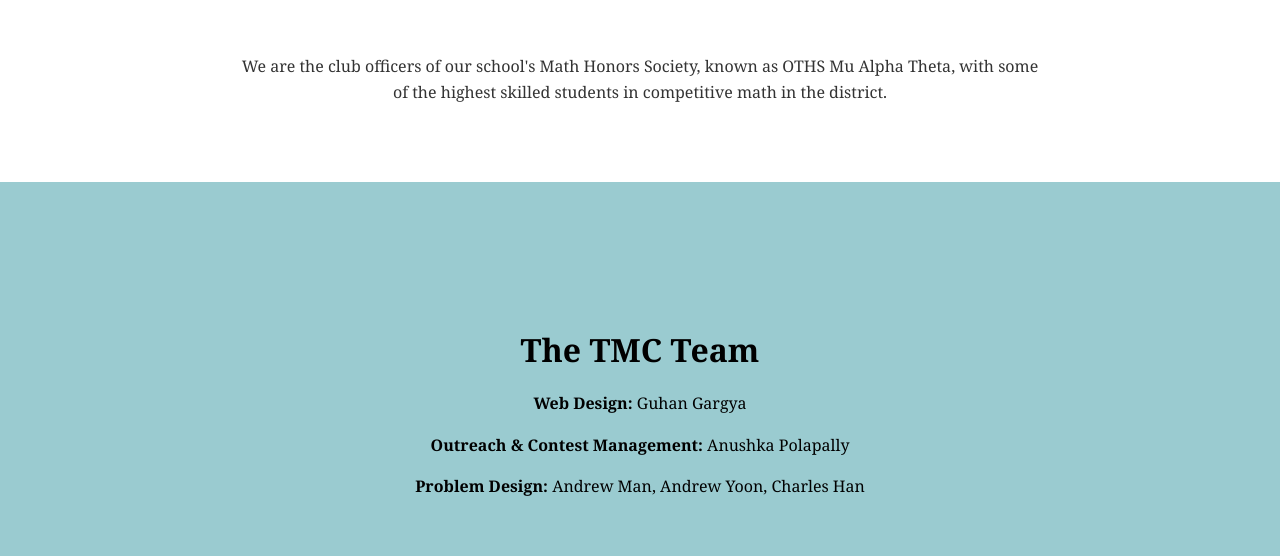
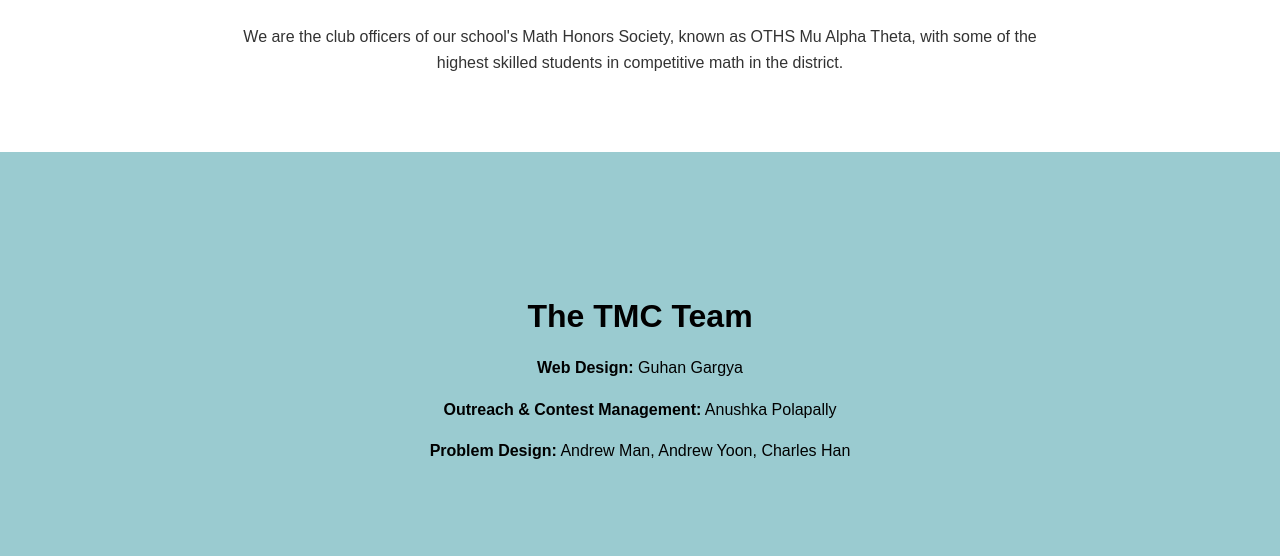
Before and after one commit to OTHSMAO/TMC, a plain HTML site: page page2.html in a window 1280 px wide. Shown: the part 571-1127 px from the top of the page. After the commit the page ends 1091 px from the top, so only its background shows below. Drawn offline with Linux system fonts and the light colour scheme.

Commit message:
Update page2.html

```diff
--- a/page2.html
+++ b/page2.html
@@ -6,7 +6,7 @@
     <link href="style.css" rel="stylesheet" type="text/css">
     <style>
         body {
-            font-family: Georgia, sans-serif;
+            font-family: Arial, sans-serif;
             background-color: #9ACBD0;
             margin: 0;
             padding: 0;
```
